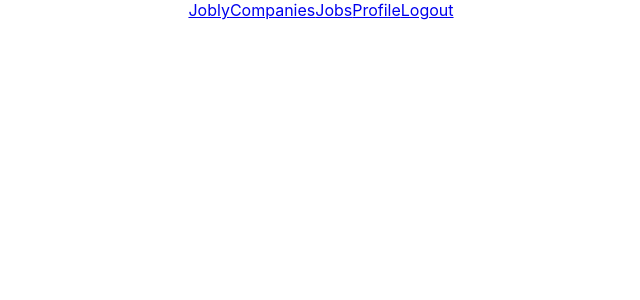
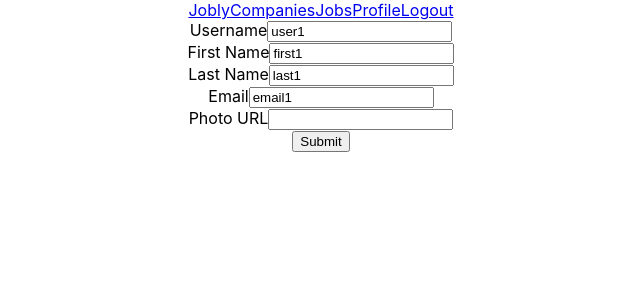
Before and after one commit to richarddowdy/react-jobly, a React (Create React App) app: page /profile in a window 1280 px wide. Shown: the top 300 px of the page, without its empty margins (319-959 px from the left). Built offline with nearby package versions, Linux system fonts and the light colour scheme.

Commit message:
got routes working for login, profile, companies, company/:handle, jobs

```diff
--- a/src/App.js
+++ b/src/App.js
@@ -1,9 +1,8 @@
 import React from 'react';
 import './App.css';
 import NavBar from './NavBar';
-import { BrowserRouter, Route } from 'react-router-dom';
+import { BrowserRouter } from 'react-router-dom';
 import Routes from './Routes';
-
 
 function App() {
   return (
--- /dev/null
+++ b/src/Company.js
@@ -0,0 +1,40 @@
+import React, { useState, useEffect } from 'react';
+import JoblyApi from './JoblyApi';
+import { useParams } from 'react-router-dom';
+
+function Company() {
+  const { handle } = useParams();
+  console.log(handle);
+
+  const [company, setCompany] = useState(null);
+
+  useEffect(() => {
+    async function fetchCompany(handle) {
+      const companyResult = await JoblyApi.getCompany(handle);
+      setCompany(companyResult);
+    };
+
+    fetchCompany(handle);
+  }, []);
+
+
+  console.log(company);
+  return (company ?
+    <div>
+      <h1>{company.name}</h1>
+      <h4>{company.description}</h4>
+      <div>
+        {company.jobs.map(job => (
+          <div>
+            <p>{job.title}</p>
+            <p>{job.salary}</p>
+            <p>{job.equity}</p>
+          </div>
+        ))}
+      </div>
+    </div>
+    :
+    "");
+}
+
+export default Company;
--- a/src/Home.js
+++ b/src/Home.js
@@ -1,5 +1,4 @@
 import React from 'react';
-import Login from './LogIn'
 
 function Home ({ loggedIn }){
 
@@ -21,5 +20,5 @@ function Home ({ loggedIn }){
 export default Home;
 
 Home.defaultProps = {
-  loggedIn: true
+  loggedIn: false
 }
--- a/src/JoblyApi.js
+++ b/src/JoblyApi.js
@@ -33,9 +33,15 @@ class JoblyApi {
 
     static async getCompanies() {
         let res = await this.request(`companies`);
-        console.log("res", res)
         return res.companies;
       }
+
+    static async getJobs(){
+      let res = await this.request('jobs');
+      return res.jobs;
+    }
+
+
   }
 
   export default JoblyApi;
--- /dev/null
+++ b/src/Jobs.js
@@ -0,0 +1,30 @@
+import React, { useState, useEffect } from 'react';
+import JoblyApi from './JoblyApi';
+
+function Jobs() {
+  // Get a list of all the companies and then map
+  const [jobs, setJobs] = useState(null);
+
+  useEffect(() => {
+    async function fetchJobs() {
+      const jobsResult = await JoblyApi.getJobs();
+      setJobs(jobsResult);
+    };
+    fetchJobs();
+  }, []);
+
+
+  return (jobs ?
+  <div>
+    {jobs.map(job =>
+      <div>
+        <p>{job.title}</p>
+        <p>{job.salary}</p>
+        <p>{job.equity}</p>
+      </div>
+    )}
+  </div>
+  : "");
+};
+
+export default Jobs;
--- a/src/NavBar.js
+++ b/src/NavBar.js
@@ -1,14 +1,12 @@
 import React from 'react';
 import { NavLink } from 'react-router-dom';
-import Login from './LogIn'
 
 function NavBar({ loggedIn }) {
 
-  console.log(loggedIn)
   return (
 
-    loggedIn ?
-
+    loggedIn
+    ?
       <div>
         <NavLink exact to='/'>
           Jobly
@@ -19,16 +17,14 @@ function NavBar({ loggedIn }) {
         <NavLink exact to='/jobs'>
           Jobs
         </NavLink>
-        <NavLink exact to='/user'>
+        <NavLink exact to='/profile'>
           Profile
         </NavLink>
         <NavLink exact to='/'>
           Logout
         </NavLink>
       </div>
-
-      :
-
+    :
       <div>
       <NavLink exact to="/">
         Jobly
--- /dev/null
+++ b/src/Profile.js
@@ -0,0 +1,94 @@
+import React, {useState}from 'react';
+
+function Profile({ username, firstName, lastName, email }) {
+
+  const [formData, setFormData] = useState({
+    username: username,
+    firstName: firstName,
+    lastName: lastName,
+    email: email,
+    photoUrl: "",
+  });
+
+  const handleChange = evt => {
+    const { name, value } = evt.target;
+    setFormData(formData => ({
+      ...formData,
+      [name]: value
+    }));
+  };
+
+  const gatherInput = evt => {
+    evt.preventDefault();
+    // updateUser({formData});   FOR LATER
+  };
+
+  return (
+    <div>
+      <form onSubmit={gatherInput}>
+        <div>
+          <label htmlFor="username">Username</label>
+          <input
+            onChange={handleChange}
+            type="text"
+            name="username"
+            value={formData.username}
+            id="username"
+          />
+        </div>
+        <div>
+          <label htmlFor="firstName">First Name</label>
+          <input
+            onChange={handleChange}
+            type="text"
+            name="firstName"
+            value={formData.firstName}
+            id="firstName"
+          />
+        </div>
+        <div>
+          <label htmlFor="lastName">Last Name</label>
+          <input
+            onChange={handleChange}
+            type="text"
+            name="lastName"
+            value={formData.lastName}
+            id="lastName"
+          />
+        </div>
+        <div>
+          <label htmlFor="email">Email</label>
+          <input
+            onChange={handleChange}
+            type="text"
+            name="email"
+            value={formData.email}
+            id="email"
+          />
+        </div>
+        <div>
+          <label htmlFor="photoUrl">Photo URL</label>
+          <input
+            onChange={handleChange}
+            type="text"
+            name="photoUrl"
+            value={formData.photoUrl}
+            id="photoUrl"
+          />
+        </div>
+
+        <button id="submitButton">Submit</button>
+      </form>
+    </div>
+  )
+}
+
+export default Profile;
+
+Profile.defaultProps = {
+  username: "user1",
+  firstName: "first1",
+  lastName: 'last1',
+  email: 'email1',
+  photoUrl: ""
+}
--- a/src/Routes.js
+++ b/src/Routes.js
@@ -3,6 +3,9 @@ import { Route, Switch, Redirect} from 'react-router-dom';
 import Home from './Home';
 import Login from './LogIn'
 import Companies from './Companies';
+import Company from './Company';
+import Jobs from './Jobs';
+import Profile from './Profile';
 
 function Routes() {
   return (
@@ -16,6 +19,17 @@ function Routes() {
       <Route exact path = "/companies">
         <Companies/>
       </Route>
+      <Route exact path = "/companies/:handle">
+        <Company />
+      </Route>
+      <Route exact path = "/jobs">
+        <Jobs />
+      </Route>
+      <Route exact path = "/profile">
+        <Profile />
+      </Route>
+      <Redirect to='/login' />
+
     </Switch>
   );
 };
```
